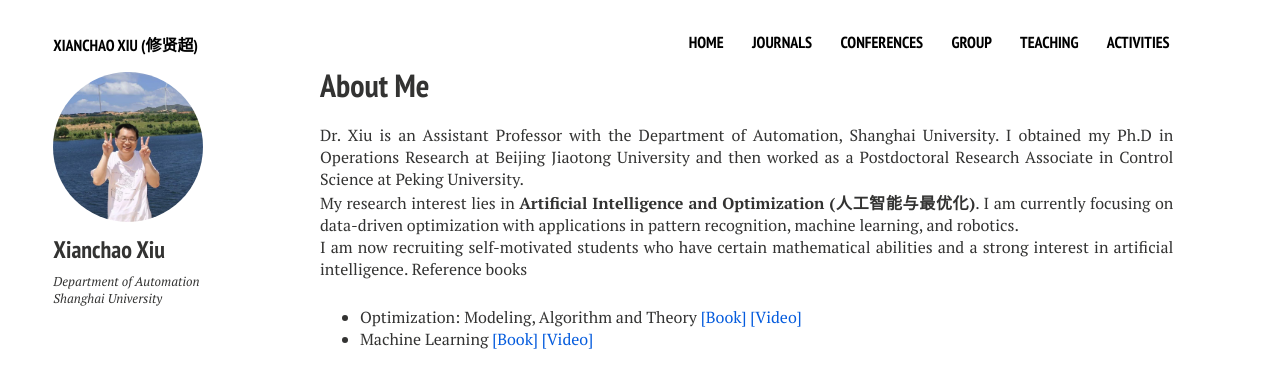
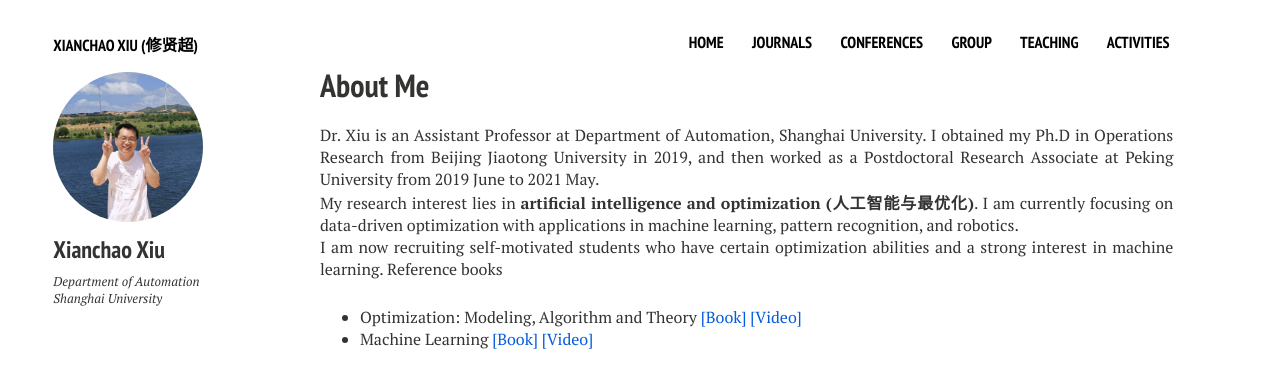
Before and after one commit to xianchaoxiu/xianchaoxiu.github.io, a Jekyll site: the page built from index.md, in a window 1280 px wide. Shown: the top 388 px of the page. Built offline with Jekyll 4.4.1, drawn with Linux system fonts in a browser that asks for light colours; nearby versions of some CDN libraries.

Commit message:
Update home2.html

```diff
--- a/_layouts/home2.html
+++ b/_layouts/home2.html
@@ -26,13 +26,16 @@
 
   <div id="index">
   <h1>About Me</h1>
-      <p> Dr. Xiu is an Assistant Professor with the Department of Automation, Shanghai University.
-	      I obtained my Ph.D in Operations Research at Beijing Jiaotong University and then worked as a Postdoctoral Research Associate in Control Science at Peking University. <br>
-
-	      My research interest lies in <b>Artificial Intelligence and Optimization (人工智能与最优化)</b>. I am currently focusing on data-driven optimization with applications in pattern recognition, machine learning, and robotics.<br>
+      <p> Dr. Xiu is an Assistant Professor at Department of Automation, Shanghai University.
+	      I obtained my Ph.D in Operations Research from Beijing Jiaotong University in 2019,
+	      and then worked as a Postdoctoral Research Associate at Peking University from 2019 June to 2021 May. <br>
 
 
-            I am now recruiting self-motivated students who have certain mathematical abilities and a strong interest in artificial intelligence. Reference books
+	      My research interest lies in <b>artificial intelligence and optimization (人工智能与最优化)</b>.
+	      I am currently focusing on data-driven optimization with applications in machine learning, pattern recognition, and robotics.<br>
+
+
+            I am now recruiting self-motivated students who have certain optimization abilities and a strong interest in machine learning. Reference books
 	  <ul>
         <li> Optimization: Modeling, Algorithm and Theory <a href="http://faculty.bicmr.pku.edu.cn/~wenzw/optbook.html" class="textlink" target="_blank">[Book]</a>   <a href="https://www.bilibili.com/video/BV1Kc411i7kJ/" class="textlink" target="_blank">[Video]</a> </li>
          <li> Machine Learning <a href="https://cs.nju.edu.cn/zhouzh/zhouzh.files/publication/MLbook2016.htm" class="textlink" target="_blank">[Book]</a> <a href="https://www.bilibili.com/video/BV1gG411f7zX/" class="textlink" target="_blank">[Video]</a>  </li>
```
